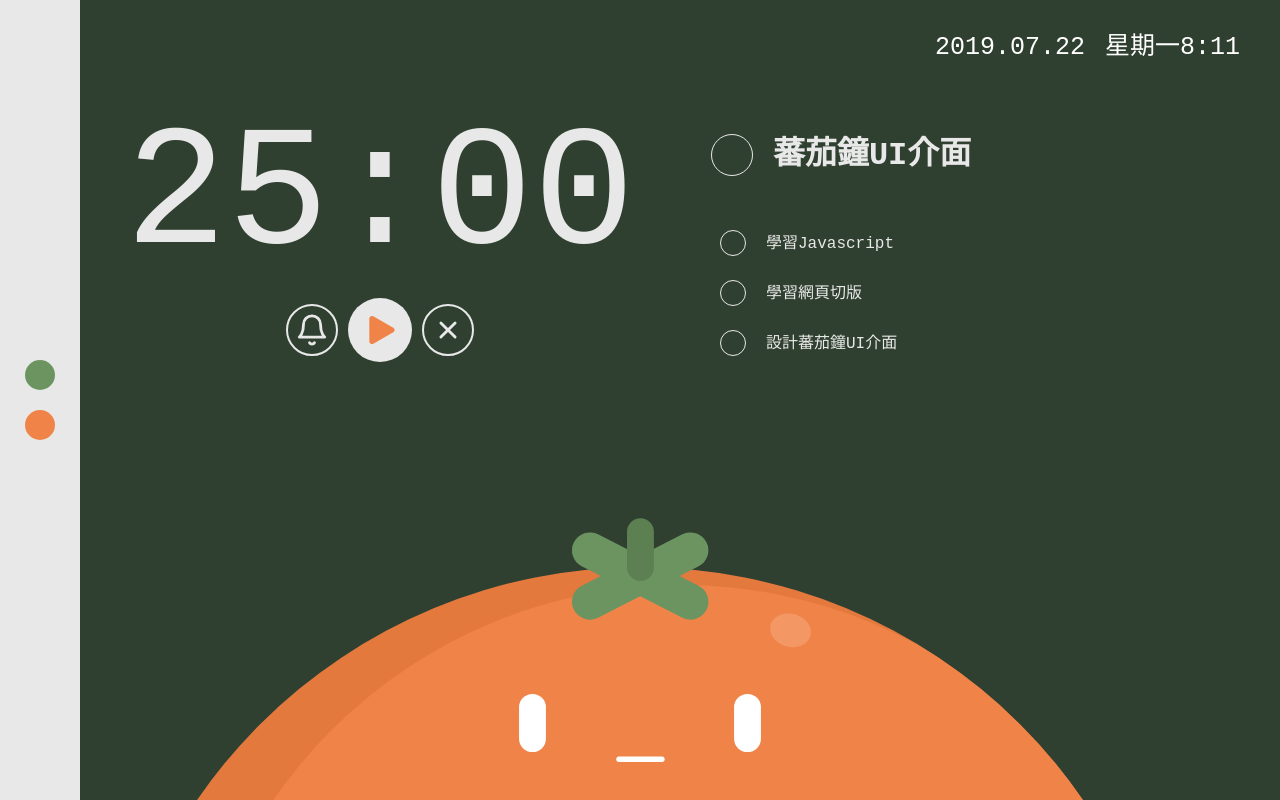
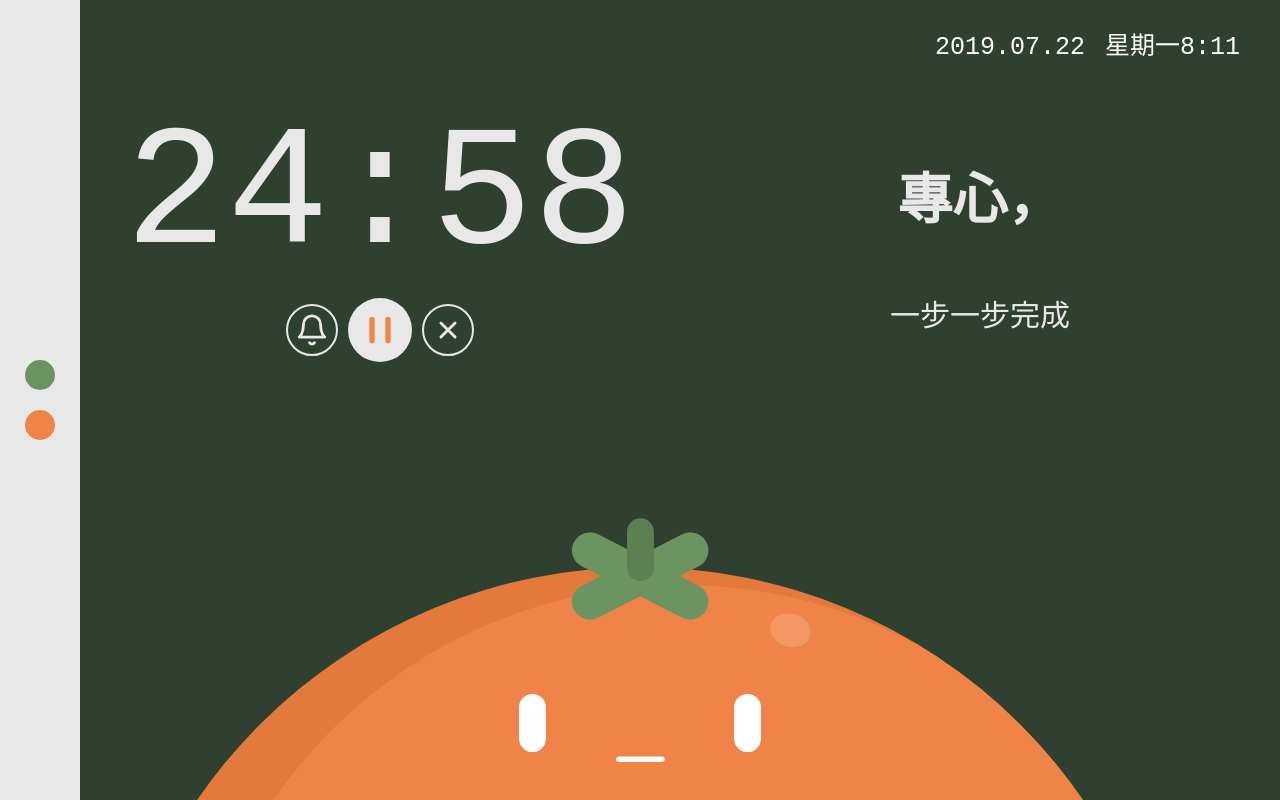
Before and after one commit to codeewander/Pomodoro, a React (Create React App) app: page / in a window 1280 px wide. Both pictures are taken after a click on the picture 380 px from the left and 330 px from the top of the page. Built offline with nearby package versions, Linux system fonts and the light colour scheme.

Commit message:
[modify]:data structure

```diff
--- a/src/App.js
+++ b/src/App.js
@@ -11,7 +11,9 @@ class App extends Component {
       showTodo: false,
       mode: "work",
       time: 1500,
-      timeText: ""
+      timeText: "",
+      timerOn: false,
+      timerStart: false
     };
   }
 
@@ -29,6 +31,60 @@ class App extends Component {
     });
   };
 
+  startTimer = () => {
+    console.log(this.state.time);
+    this.setState({
+      timerOn: true,
+      timerStart: true,
+      time: this.state.time
+    });
+    this.timer = setInterval(() => {
+      const newTime = this.state.time - 1;
+      console.log(newTime);
+      if (newTime >= 0) {
+        this.setState({
+          time: newTime
+        });
+        this.showRemainTime(this.state.time);
+      } else {
+        clearInterval(this.timer);
+        this.playSound();
+        this.setState({ timerOn: false, timerStart: false });
+      }
+    }, 1000);
+  };
+
+  stopTimer = () => {
+    clearInterval(this.timer);
+    this.setState({
+      timerOn: false
+    });
+  };
+
+  resetTimer = mode => {
+    console.log(mode);
+    clearInterval(this.timer);
+    if (mode === "work") {
+      this.setState(
+        {
+          time: 1500,
+          timerOn: false,
+          timerStart: false
+        },
+        () => this.showRemainTime(1500)
+      );
+    } else {
+      this.setState(
+        {
+          time: 300,
+          timerOn: false,
+          timerStart: false
+        },
+        () => this.showRemainTime(300)
+      );
+    }
+  };
+
   showTodoList = mode => {
     if (mode === this.state.mode) {
       this.setState(state => ({
@@ -44,9 +100,9 @@ class App extends Component {
         mode: "work",
         time: 1500
       }),
-      this.showTodoList(presentMode),
-      this.showRemainTime(1500)
+      () => this.resetTimer(this.state.mode)
     );
+    this.showTodoList(presentMode);
   };
 
   changeRestMode = e => {
@@ -56,9 +112,9 @@ class App extends Component {
         mode: "rest",
         time: 300
       }),
-      this.showTodoList(presentMode),
-      this.showRemainTime(300)
+      () => this.resetTimer(this.state.mode)
     );
+    this.showTodoList(presentMode);
   };
 
   render() {
@@ -81,6 +137,11 @@ class App extends Component {
           time={time}
           showRemainTime={this.showRemainTime}
           timeText={this.state.timeText}
+          startTimer={this.startTimer}
+          stopTimer={this.stopTimer}
+          resetTimer={this.resetTimer}
+          timerOn={this.state.timerOn}
+          timerStart={this.state.timerStart}
         />
       </div>
     );
--- a/src/components/main.js
+++ b/src/components/main.js
@@ -8,16 +8,12 @@ import pause from "../images/icon-pause--orange.svg";
 import styles from "../styles/Main.module.scss";
 
 class Main extends Component {
-  constructor() {
-    super();
+  constructor(props) {
+    super(props);
     this.state = {
       currentDate: "",
       currentDay: "",
       currentTime: "",
-      timerOn: false,
-      // workTime: 1500,
-      timerStart: false,
-      // timeText: "",
       soundOn: false
     };
   }
@@ -25,60 +21,6 @@ class Main extends Component {
     setInterval(() => this.updateCurrentDate(), 1000);
     this.props.showRemainTime(this.props.time);
   }
-
-  startTimer = () => {
-    this.setState({
-      timerOn: true,
-      timerStart: true,
-      workTime: this.state.workTime
-    });
-    this.timer = setInterval(() => {
-      const newTime = this.state.workTime - 1;
-      if (newTime >= 0) {
-        this.setState({
-          workTime: newTime
-        });
-        this.showRemainTime(this.state.workTime);
-      } else {
-        clearInterval(this.timer);
-        this.playSound();
-        this.setState({ timerOn: false, timerStart: false });
-      }
-    }, 1000);
-  };
-
-  stopTimer = () => {
-    clearInterval(this.timer);
-    this.setState({
-      timerOn: false
-    });
-  };
-
-  // resetTimer = () => {
-  //   clearInterval(this.timer);
-  //   this.setState(prevState => {
-  //     return {
-  //       workTime: 1500,
-  //       timerOn: false,
-  //       timerStart: false
-  //     };
-  //   });
-  //   this.showRemainTime(this.state.workTime);
-  // };
-
-  // showRemainTime = time => {
-  //   let minute = parseInt(time / 60);
-  //   if (minute < 10) {
-  //     minute = `0${minute}`;
-  //   }
-  //   let second = time % 60;
-  //   if (second < 10) {
-  //     second = `0${second}`;
-  //   }
-  //   this.setState({
-  //     timeText: `${minute}:${second}`
-  //   });
-  // };
 
   updateCurrentDate = () => {
     const date = new Date();
@@ -138,8 +80,16 @@ class Main extends Component {
 
   render() {
     const { currentDate, currentDay, currentTime } = this.state;
-    const { timerStart, timerOn } = this.state;
-    const { showTodo, time, timeText } = this.props;
+    const {
+      showTodo,
+      time,
+      timeText,
+      timerStart,
+      timerOn,
+      stopTimer,
+      startTimer,
+      resetTimer
+    } = this.props;
 
     return (
       <div
@@ -185,25 +135,21 @@ class Main extends Component {
               </div>
               <div className={styles.play}>
                 {timerOn === false && (timerStart === false || time > 0) && (
-                  <img src={play} alt="play" onClick={this.startTimer} />
+                  <img src={play} alt="play" onClick={startTimer} />
                 )}
                 {timerOn === true && timerStart === true && (
-                  <img src={pause} alt="pause" onClick={this.stopTimer} />
+                  <img src={pause} alt="pause" onClick={stopTimer} />
                 )}
               </div>
-              <div className={styles.delete} onClick={this.resetTimer}>
+              <div className={styles.delete} onClick={resetTimer}>
                 <img src={deleted} alt="rest" />
               </div>
             </div>
           </div>
           {this.props.mode === "work" && (
             <div className={styles.todo}>
-              <h2>蕃茄鐘UI介面</h2>
-              <ul>
-                <li>學習Javascript</li>
-                <li>學習網頁切版</li>
-                <li>設計蕃茄鐘UI介面</li>
-              </ul>
+              <h3>專心，</h3>
+              <p>一步一步完成</p>
             </div>
           )}
           {this.props.mode === "rest" && (
--- a/src/styles/Main.module.scss
+++ b/src/styles/Main.module.scss
@@ -92,38 +92,49 @@
       font-size: 30px;
     }
   }
-  h2 {
-    font-size: 32px;
-    &:before {
-      content: "";
-      display: inline-block;
-      width: 40px;
-      height: 40px;
-      border: 1px solid #e8e8e8;
-      border-radius: 50%;
-      margin-right: 20px;
-      vertical-align: middle;
+  .todo {
+    text-align: center;
+    flex-basis: 50%;
+    h3 {
+      font-size: 55px;
+      font-weight: bold;
+    }
+    p {
+      font-size: 30px;
     }
   }
-  ul {
-    display: inline-block;
-    margin-right: 105px;
-    li {
-      list-style: none;
-      text-align: left;
-      line-height: 50px;
-      &:before {
-        content: "";
-        display: inline-block;
-        width: 24px;
-        height: 24px;
-        border: 1px solid #e8e8e8;
-        border-radius: 50%;
-        margin-right: 20px;
-        vertical-align: middle;
-      }
-    }
-  }
+  // h2 {
+  //   font-size: 32px;
+  //   &:before {
+  //     content: "";
+  //     display: inline-block;
+  //     width: 40px;
+  //     height: 40px;
+  //     border: 1px solid #e8e8e8;
+  //     border-radius: 50%;
+  //     margin-right: 20px;
+  //     vertical-align: middle;
+  //   }
+  // }
+  // ul {
+  //   display: inline-block;
+  //   margin-right: 105px;
+  //   li {
+  //     list-style: none;
+  //     text-align: left;
+  //     line-height: 50px;
+  //     &:before {
+  //       content: "";
+  //       display: inline-block;
+  //       width: 24px;
+  //       height: 24px;
+  //       border: 1px solid #e8e8e8;
+  //       border-radius: 50%;
+  //       margin-right: 20px;
+  //       vertical-align: middle;
+  //     }
+  //   }
+  // }
 }
 .tomato {
   position: absolute;
```
